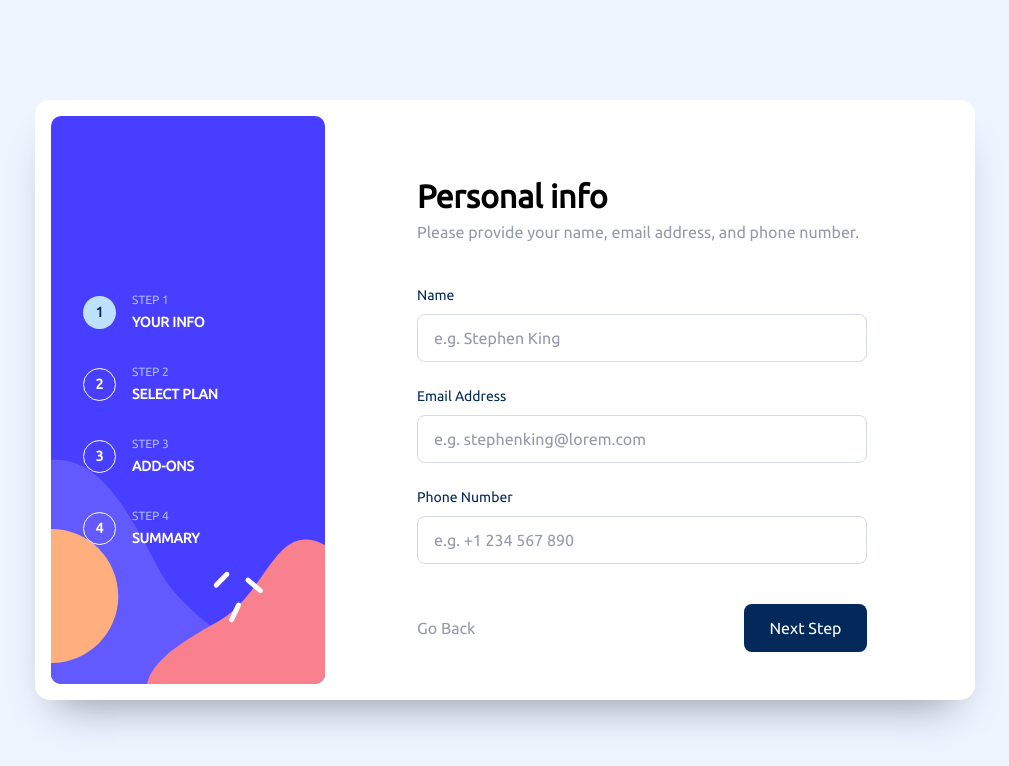
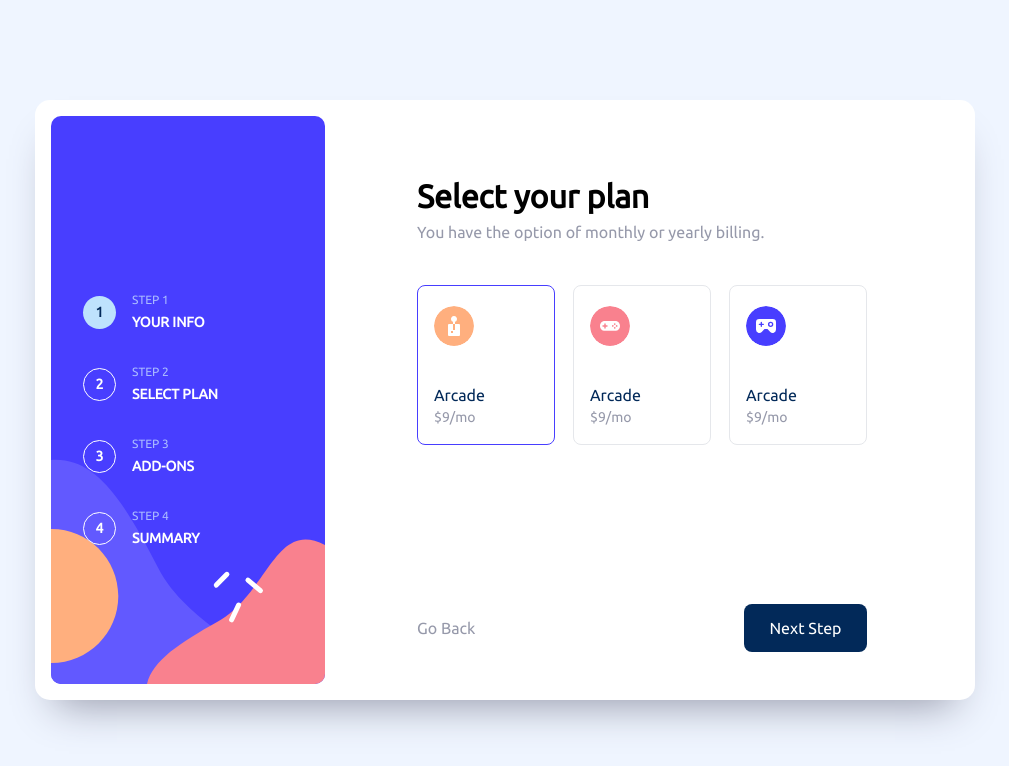
Before and after one commit to omarkarake/angular-multi-step-form, an Angular app: page / in a window 1280 px wide. Shown: the top 766 px of the page, without its empty margins (135-1144 px from the left). Built offline with nearby package versions, Linux system fonts and the light colour scheme.

Commit message:
implementing selection of plan

```diff
--- a/src/app/pages/select-plan/select-plan.component.html
+++ b/src/app/pages/select-plan/select-plan.component.html
@@ -7,53 +7,47 @@
   >
     <div class="lg:w-[450px] lg:h-[372px] flex flex-col gap-10">
       <div>
-        <p class="text-heading">Personal info</p>
+        <p class="text-heading">Select your plan</p>
         <p class="text-body-l text-grey">
-          Please provide your name, email address, and phone number.
+          You have the option of monthly or yearly billing.
         </p>
       </div>
       <div>
-        <form class="flex flex-col gap-4 md:gap-6">
-          <div>
-            <div><p class="text-body-m text-denim">Name</p></div>
-            <div
-              class="bg-transparent border-[1px] border-border-color rounded-lg w-[100%] lg:w-[450px] h-[40px] lg:h-[48px] pl-4 flex flex-col justify-center mt-2"
-            >
-              <input
-                class="outline-none border-none placeholder-grey leading-[25px]"
-                type="text"
-                placeholder="e.g. Stephen King"
-              />
+        <div class="flex justify-between">
+          <div
+            class="w-[138px] h-[160px] border-[1px] rounded-lg border-purple pt-5 pl-4 pb-4 flex flex-col justify-between cursor-pointer"
+          >
+            <div class="w-10 h-10 bg-[url('./assets/images/icon-arcade.svg')] rounded-full"></div>
+            <div>
+              <p class="text-denim">Arcade</p>
+              <p class="text-body-m text-grey">$9/mo</p>
             </div>
           </div>
-          <div>
-            <div><p class="text-body-m text-denim">Email Address</p></div>
-            <div
-              class="bg-transparent border-[1px] border-border-color rounded-lg w-[100%] lg:w-[450px] h-[40px] lg:h-[48px] pl-4 flex flex-col justify-center mt-2"
-            >
-              <input
-                class="outline-none border-none placeholder-grey leading-[25px]"
-                type="text"
-                placeholder="e.g. stephenking@lorem.com"
-              />
+          <div
+            class="w-[138px] h-[160px] border-[1px] rounded-lg pt-5 pl-4 pb-4 flex flex-col justify-between cursor-pointer"
+          >
+            <div class="w-10 h-10 bg-[url('./assets/images/icon-advanced.svg')] rounded-full"></div>
+            <div>
+              <p class="text-denim">Arcade</p>
+              <p class="text-body-m text-grey">$9/mo</p>
             </div>
           </div>
-          <div>
-            <div><p class="text-body-m text-denim">Phone Number</p></div>
-            <div
-              class="bg-transparent border-[1px] border-border-color rounded-lg w-[100%] lg:w-[450px] h-[40px] lg:h-[48px] pl-4 flex flex-col justify-center mt-2"
-            >
-              <input
-                class="outline-none border-none placeholder-grey leading-[25px]"
-                type="text"
-                placeholder="e.g. +1 234 567 890"
-              />
+          <div
+            class="w-[138px] h-[160px] border-[1px] rounded-lg pt-5 pl-4 pb-4 flex flex-col justify-between cursor-pointer"
+          >
+            <div class="w-10 h-10 bg-[url('./assets/images/icon-pro.svg')] rounded-full"></div>
+            <div>
+              <p class="text-denim">Arcade</p>
+              <p class="text-body-m text-grey">$9/mo</p>
             </div>
           </div>
-        </form>
+        </div>
+        <div></div>
       </div>
     </div>
-    <div class="bg-white hidden lg:flex justify-between items-center w-[450px] lg:h-[48px]">
+    <div
+      class="bg-white hidden lg:flex justify-between items-center w-[450px] lg:h-[48px]"
+    >
       <div><p class="text-grey cursor-pointer">Go Back</p></div>
       <div
         class="lg:w-[123px] lg:h-[48px] bg-denim flex justify-center items-center font-medium text-base text-white rounded-lg ml-auto cursor-pointer"
```
